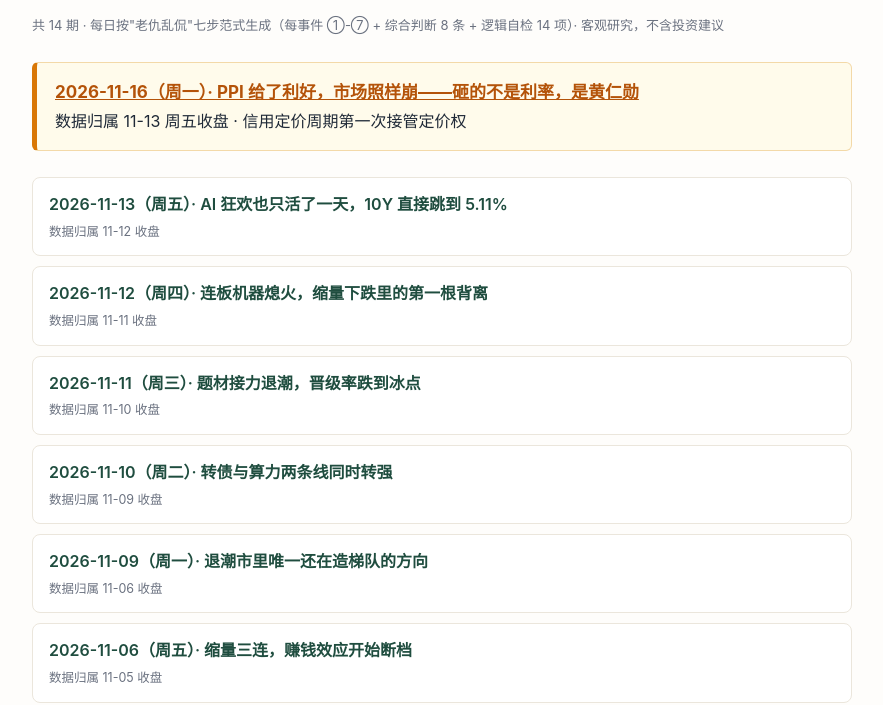
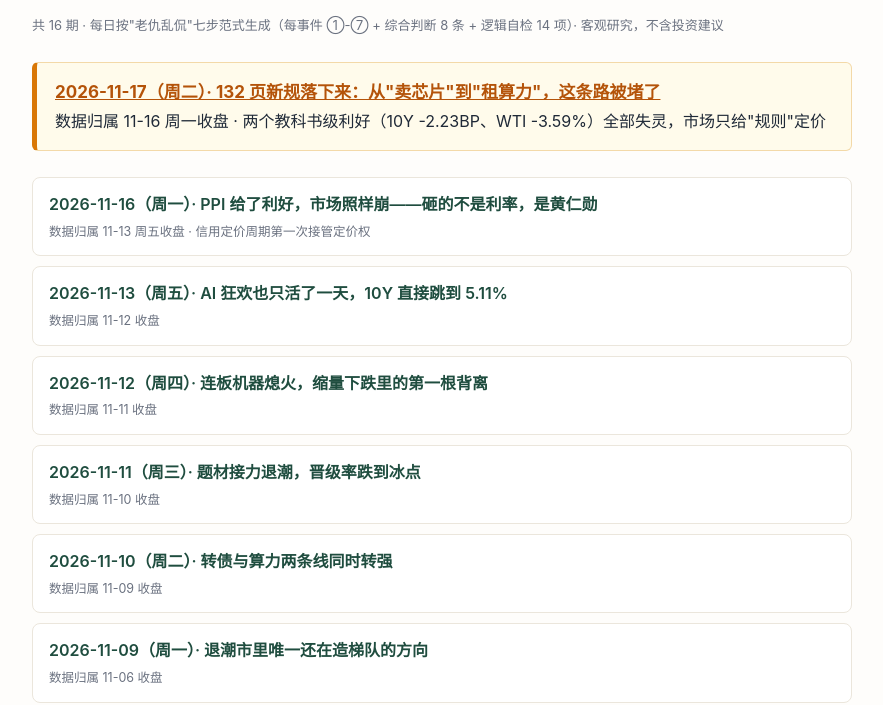
Before and after one commit to 951367983/laoqiu-hotspot-review, a plain HTML site: page index.html in a window 1280 px wide. Shown: the part 105-810 px from the top of the page, without its empty margins (198-1081 px from the left). Drawn offline with Linux system fonts and the light colour scheme.

Commit message:
laoqiu: index.html 2026-11-17

```diff
--- a/index.html
+++ b/index.html
@@ -29,14 +29,15 @@ footer{margin-top:40px;padding-top:16px;border-top:1px solid #e5e7eb;color:#6b72
 </style></head><body>
 
 <h1>老仇热点评价归档</h1>
-<p class="meta">共 14 期 · 每日按"老仇乱侃"七步范式生成（每事件 ①-⑦ + 综合判断 8 条 + 逻辑自检 14 项）· 客观研究，不含投资建议</p>
+<p class="meta">共 16 期 · 每日按"老仇乱侃"七步范式生成（每事件 ①-⑦ + 综合判断 8 条 + 逻辑自检 14 项）· 客观研究，不含投资建议</p>
 
 <ul class="latest">
-  <li><a href="./2026-11-16.html" style="color:#b45309;font-weight:700;font-size:17px;">2026-11-16（周一）· PPI 给了利好，市场照样崩——砸的不是利率，是黄仁勋</a>
-  <div class="d">数据归属 11-13 周五收盘 · 信用定价周期第一次接管定价权</div></li>
+  <li><a href="./2026-11-17.html" style="color:#b45309;font-weight:700;font-size:17px;">2026-11-17（周二）· 132 页新规落下来：从"卖芯片"到"租算力"，这条路被堵了</a>
+  <div class="d">数据归属 11-16 周一收盘 · 两个教科书级利好（10Y -2.23BP、WTI -3.59%）全部失灵，市场只给"规则"定价</div></li>
 </ul>
 
 <ul class="list">
+<li><a href="./2026-11-16.html">2026-11-16（周一）· PPI 给了利好，市场照样崩——砸的不是利率，是黄仁勋</a><div class="d">数据归属 11-13 周五收盘 · 信用定价周期第一次接管定价权</div></li>
 <li><a href="./2026-11-13.html">2026-11-13（周五）· AI 狂欢也只活了一天，10Y 直接跳到 5.11%</a><div class="d">数据归属 11-12 收盘</div></li>
 <li><a href="./2026-11-12.html">2026-11-12（周四）· 连板机器熄火，缩量下跌里的第一根背离</a><div class="d">数据归属 11-11 收盘</div></li>
 <li><a href="./2026-11-11.html">2026-11-11（周三）· 题材接力退潮，晋级率跌到冰点</div><div class="d">数据归属 11-10 收盘</div></li>
```
